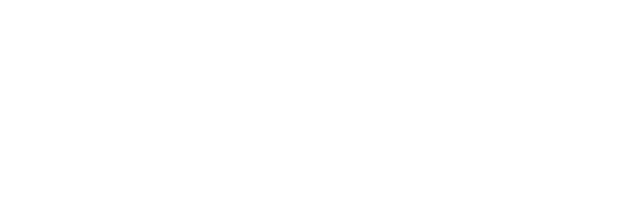
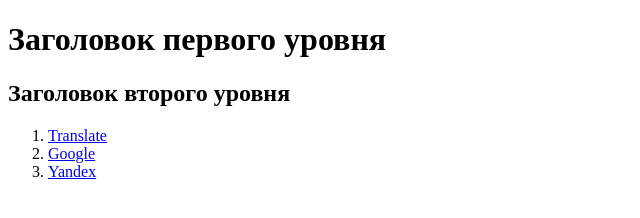
Before and after one commit to Malinina1995/task-html, a website: page src/index.html in a window 1280 px wide. Shown: the whole page, without its empty margins (0-640 px from the left). Drawn offline with Linux system fonts and the light colour scheme.

Commit message:
Задание по HTML

```diff
--- a/src/index.html
+++ b/src/index.html
@@ -3,5 +3,13 @@
     <head>
         <title>HTML</title>
     </head>
-    <body></body>
+    <body>
+        <h1>Заголовок первого уровня</h1>
+        <h2>Заголовок второго уровня</h2>
+        <ol>
+            <li><a href="https://translate.google.ru/">Translate</a></li>
+            <li><a href="https://google.ru/">Google</a></li>
+            <li><a href="https://yandex.ru/">Yandex</a></li>
+        </ol>
+    </body>
 </html>
```
Also changed, not shown: 1 other file.
